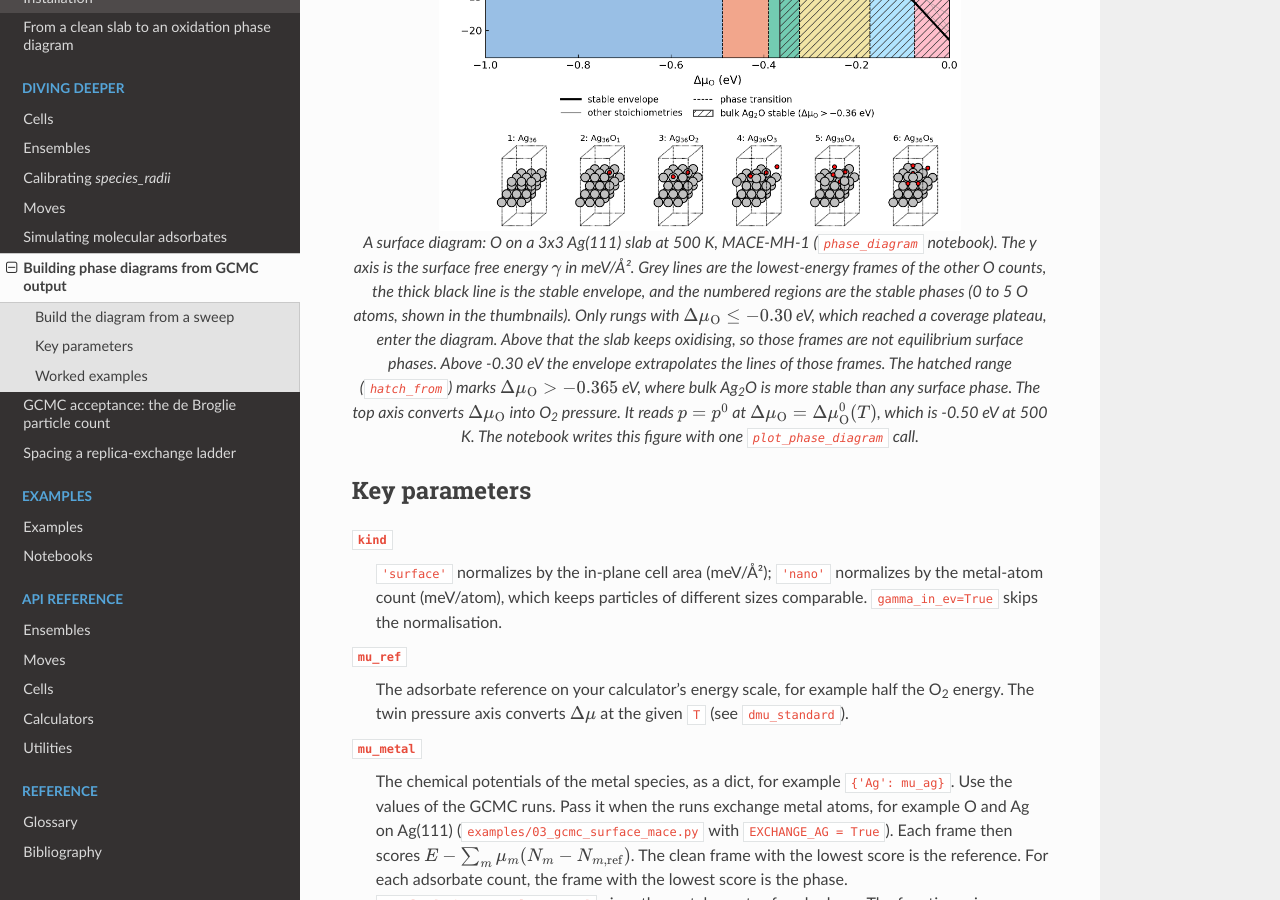
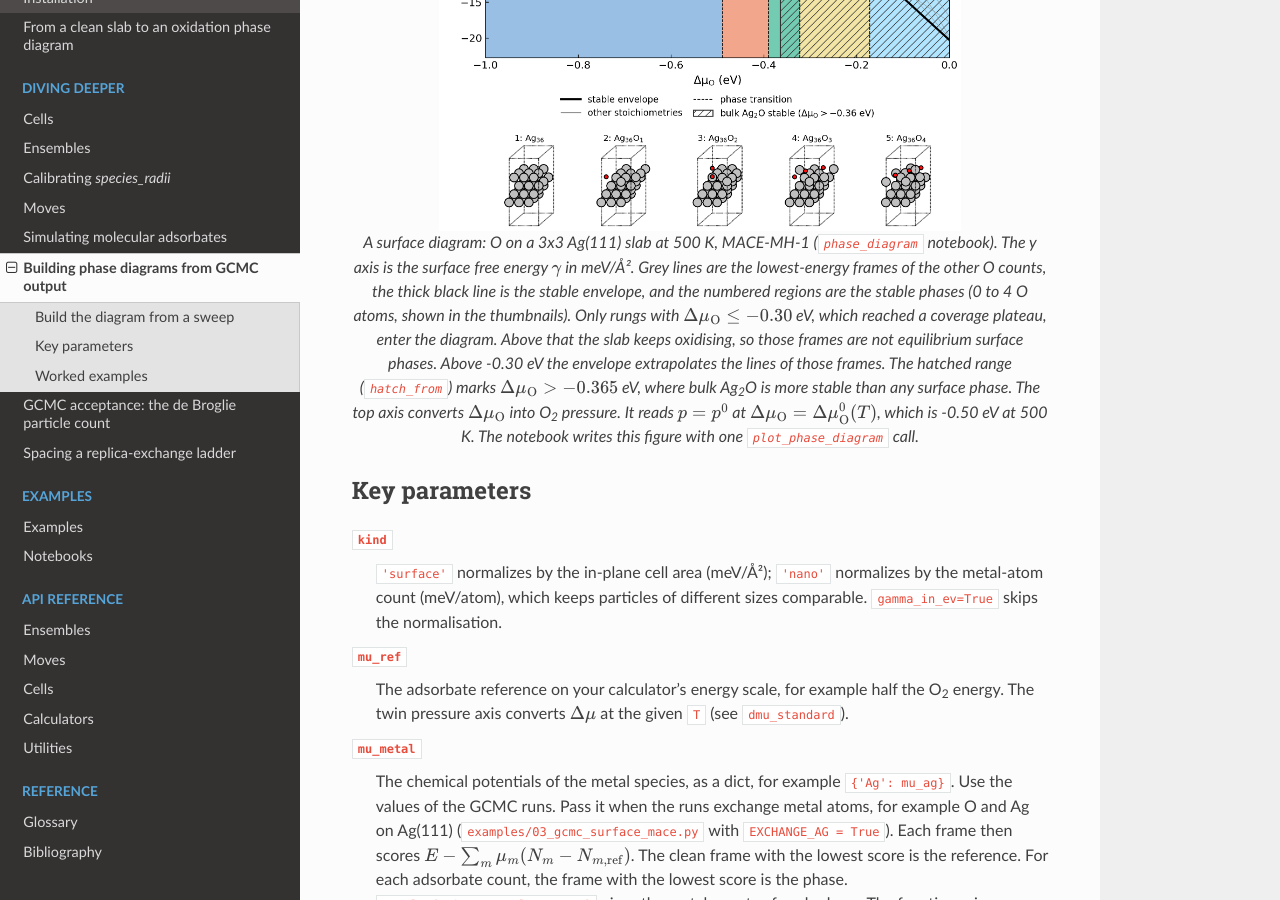
Before and after one commit to farrisric/mcpy, a Sphinx documentation site: the page built from docs/phase_diagrams.rst, in a window 1280 px wide and 900 px high, scrolled down 1196 px. Built offline with Sphinx 7.4.7 and the Read the Docs theme 3.1.0, drawn with Linux system fonts in a browser that asks for light colours.

Commit message:
Redraw the Ag-O phase diagram with the corrected pressure axis
Re-run notebooks/phase_diagram.ipynb on the current code. The top axis
now puts p = p0 at the NIST-JANAF Delta mu_O^0(500 K) = -0.50 eV, not at
Delta mu_O = 0. The new run gives phases with 0 to 4 O atoms; the
caption is updated.

```diff
--- a/docs/phase_diagrams.rst
+++ b/docs/phase_diagrams.rst
@@ -61,7 +61,7 @@
    The y axis is the surface free energy :math:`\gamma` in meV/Å².
    Grey lines are the lowest-energy frames of the other O counts, the thick
    black line is the stable envelope, and the numbered regions are the
-   stable phases (0 to 5 O atoms, shown in the thumbnails).
+   stable phases (0 to 4 O atoms, shown in the thumbnails).
    Only rungs with :math:`\Delta\mu_{\mathrm{O}} \le -0.30` eV, which
    reached a coverage plateau, enter the diagram.
    Above that the slab keeps oxidising, so those frames are not
```
Also changed, not shown: docs/_static/fig_phase_diagram_ag_o.png, 2 other files.
